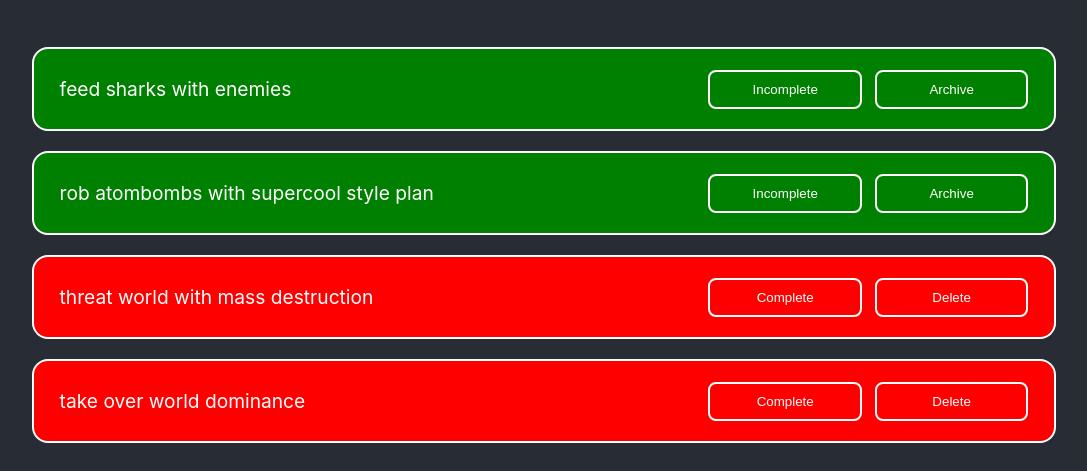
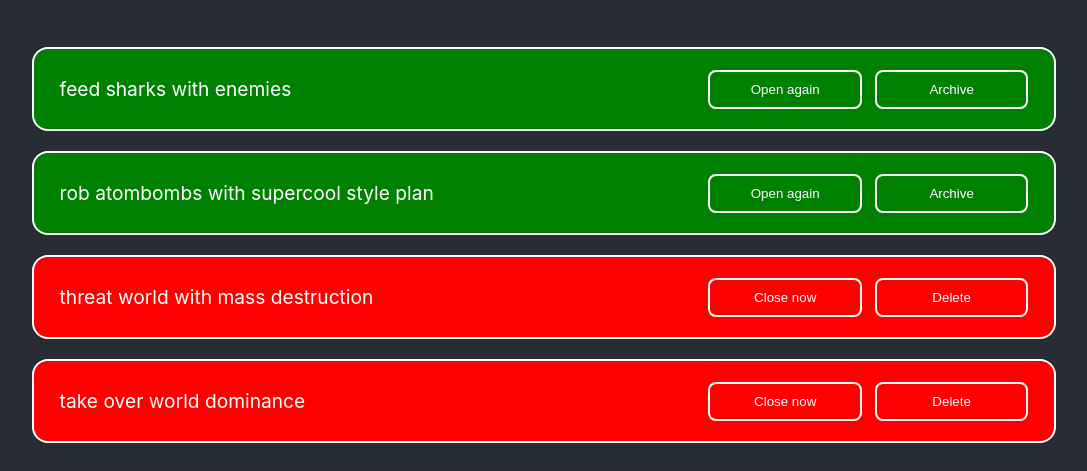
Before and after one commit to PhilippDemmelmair/todo, a React (Create React App) app: page / in a window 1280 px wide. Shown: the part 182-653 px from the top of the page, without its empty margins (96-1183 px from the left). Built offline with nearby package versions, Linux system fonts and the light colour scheme.

Commit message:
add toggle archived function

```diff
--- a/src/components/App/App.js
+++ b/src/components/App/App.js
@@ -42,6 +42,17 @@ function App() {
     })
     setTodo(toggledTodos)
   }
+
+  function toggleArchived(id) {
+    const toggledTodos = todoList.map((task) => {
+      if (id === task.id) {
+        return { ...task, archived: !task.archived }
+      }
+      return task
+    })
+    console.log('toggled')
+    setTodo(toggledTodos)
+  }
   return (
     <>
       <Header>
@@ -56,6 +67,7 @@ function App() {
               completed={i.completed}
               archived={i.archived}
               toggleComplete={() => toggleComplete(i.id)}
+              toggleArchived={() => toggleArchived(i.id)}
             />
           )
         })}
--- a/src/components/TaskObjects/Todo.jsx
+++ b/src/components/TaskObjects/Todo.jsx
@@ -1,20 +1,23 @@
 import styled from 'styled-components'
 import React from 'react'
 
-function Todo({ task, completed, archived, toggleComplete }) {
+function Todo({ task, completed, archived, toggleComplete, toggleArchived }) {
   return (
     <>
-      <Task completed={completed}>
+      <Task completed={completed} archived={archived}>
         {task}
 
         <ButtonBox>
           <Button onClick={toggleComplete}>
-            {completed ? 'Incomplete' : 'Complete'}
+            {completed ? 'Open again' : 'Close now'}
           </Button>
-          {completed ? <Button>Archive</Button> : <Button>Delete</Button>}
+          {completed ? (
+            <Button onClick={toggleArchived}>Archive</Button>
+          ) : (
+            <Button>Delete</Button>
+          )}
         </ButtonBox>
       </Task>
-      {/* TODO Add add-function */}
     </>
   )
 }
@@ -22,11 +25,11 @@ function Todo({ task, completed, archived, toggleComplete }) {
 export { Todo }
 
 const Task = styled.article`
+  display: ${(props) => (props.archived ? 'none' : 'flex')};
   background: ${(props) => (props.completed ? 'green' : 'red')};
   height: 10vh;
   border: 2px solid #fff;
   border-radius: 16px;
-  display: flex;
   flex-flow: row nowrap;
   justify-content: space-between;
   align-items: center;
```
